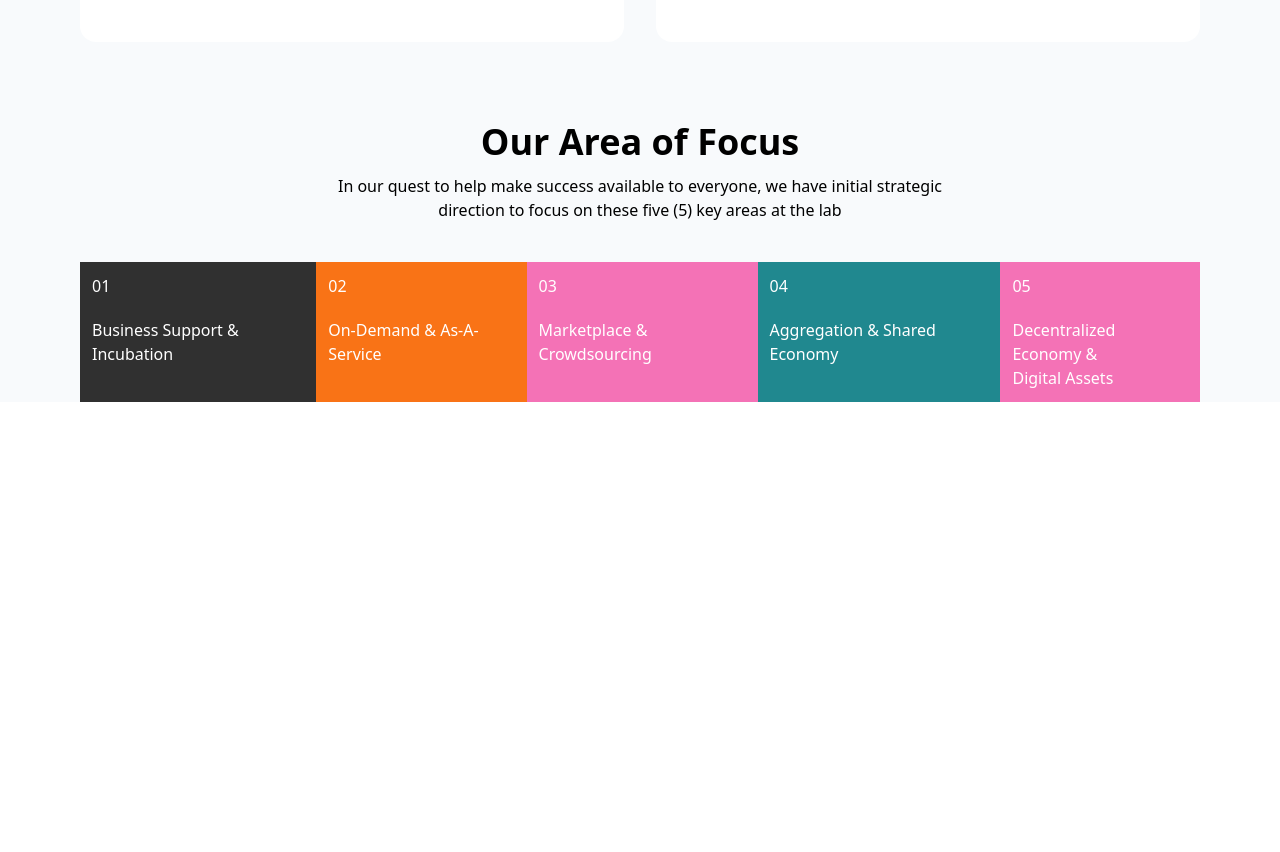
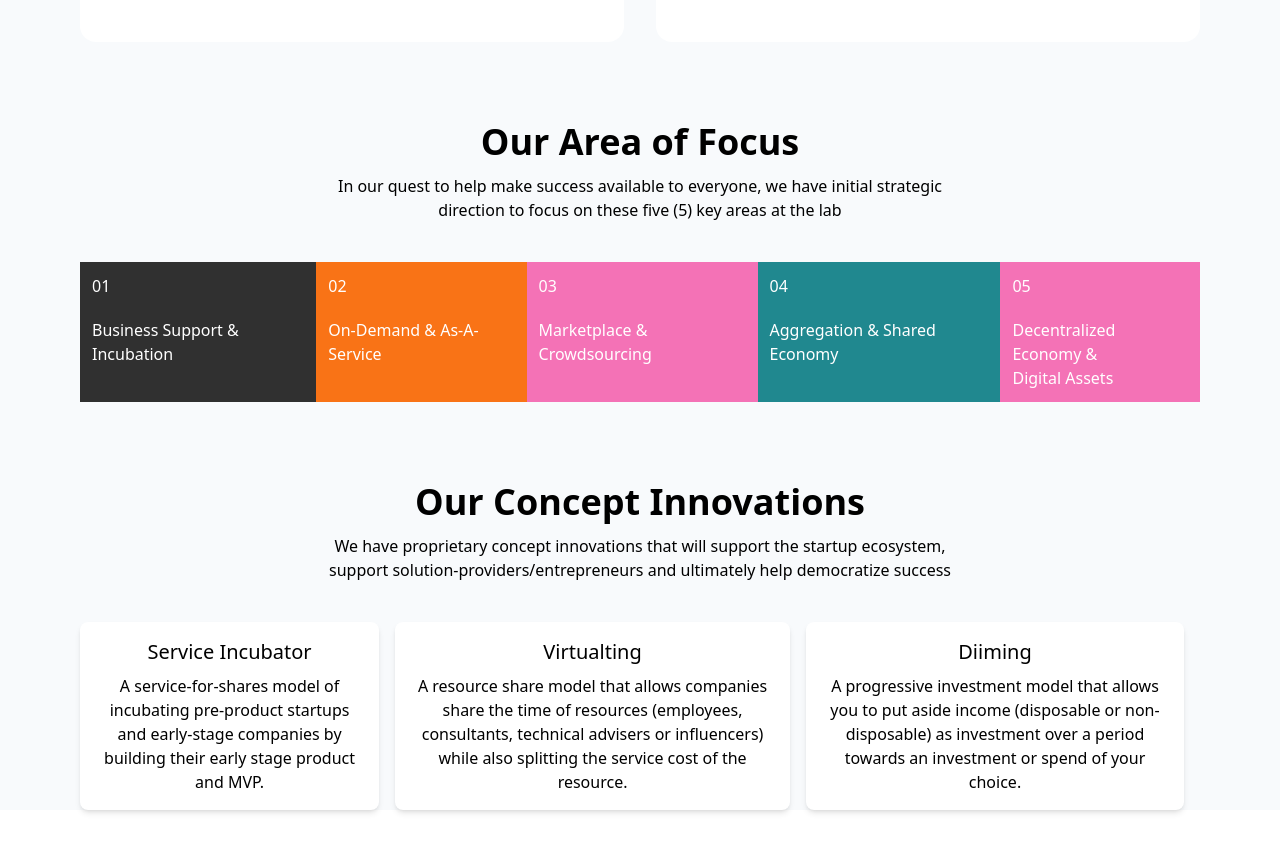
Before and after one commit to janeAnezi/FrontLett-Test, a React (Vite) app: page / in a window 1280 px wide. Shown: the part 1451-2303 px from the top of the page. Before the commit the page ends 1933 px from the top, so only its background shows below. Built offline with nearby package versions, Linux system fonts and the light colour scheme.

Commit message:
add card component and concept component

```diff
--- a/src/App.tsx
+++ b/src/App.tsx
@@ -1,3 +1,4 @@
+import Concept from "./Components/Concept"
 import Focus from "./Components/Focus"
 import Landing from "./Components/Landing"
 import NavBar from "./Components/NavBar"
@@ -14,6 +15,7 @@ function App() {
         <Quote />
         <Network />
         <Focus />
+        <Concept />
       </div>
     </>
   )
--- /dev/null
+++ b/src/Components/Card.tsx
@@ -0,0 +1,17 @@
+import React from 'react';
+
+interface CardProps {
+  title: string;
+  children: React.ReactNode;
+}
+
+const Card: React.FC<CardProps> = ({ title, children }) => {
+  return (
+    <div className="bg-white rounded-lg shadow-md p-4 mr-4">
+      <h5 className="text-xl font-medium mb-2">{title}</h5>
+      {children}
+    </div>
+  );
+};
+
+export default Card;
--- /dev/null
+++ b/src/Components/Concept.tsx
@@ -0,0 +1,24 @@
+import Card from "./Card"
+
+function Concept() {
+  return (
+    <div className="bg-slate-50 text-center mb-20">
+        <h3 className="font-bold text-4xl pb-3">Our Concept Innovations</h3>
+        <p className="w-2/4 m-auto">We have proprietary concept innovations that will support the startup ecosystem, support solution-providers/entrepreneurs and ultimately help democratize success</p>
+
+        <div className="flex mt-10 mx-20">
+            <Card title="Service Incubator">
+                <p>A service-for-shares model of incubating pre-product startups and early-stage companies by building their early stage product and MVP.</p>
+            </Card>
+            <Card title="Virtualting">
+                <p>A resource share model that allows companies share the time of resources (employees, consultants, technical advisers or influencers) while also splitting the service cost of the resource.</p>
+            </Card>
+            <Card title="Diiming">
+                <p>A progressive investment model that allows you to put aside income (disposable or non-disposable) as investment over a period towards an investment or spend of your choice.</p>
+            </Card>
+        </div>
+    </div>
+  )
+}
+
+export default Concept
--- a/src/Components/Focus.tsx
+++ b/src/Components/Focus.tsx
@@ -2,7 +2,7 @@
 
 function Focus(): JSX.Element {
   return (
-    <div className="bg-slate-50 text-center mb-20">
+    <div className="bg-slate-50 text-center pb-20">
       <h3 className="font-bold text-4xl pb-3">Our Area of Focus</h3>
       <p className="w-2/4 m-auto">In our quest to help make success available to everyone, we have initial strategic direction to focus on these five (5) key areas at the lab</p>
 
```
